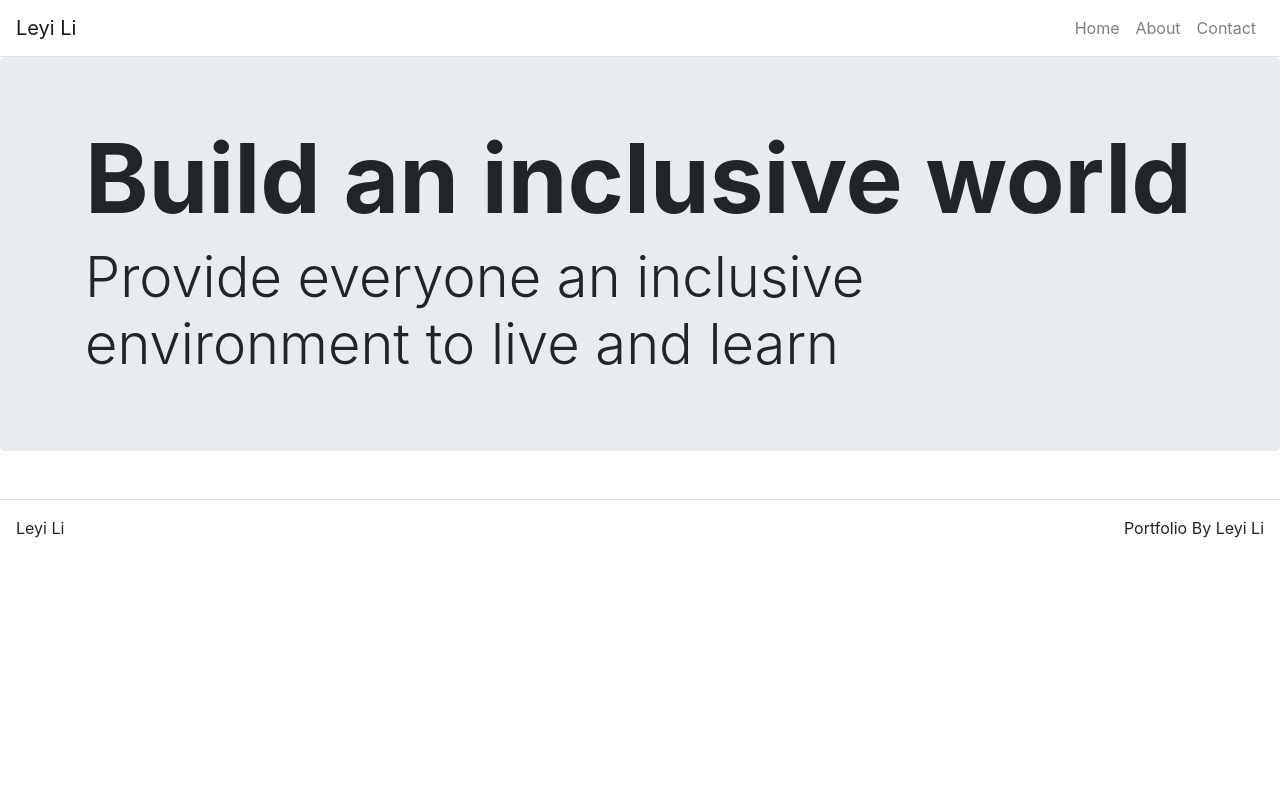
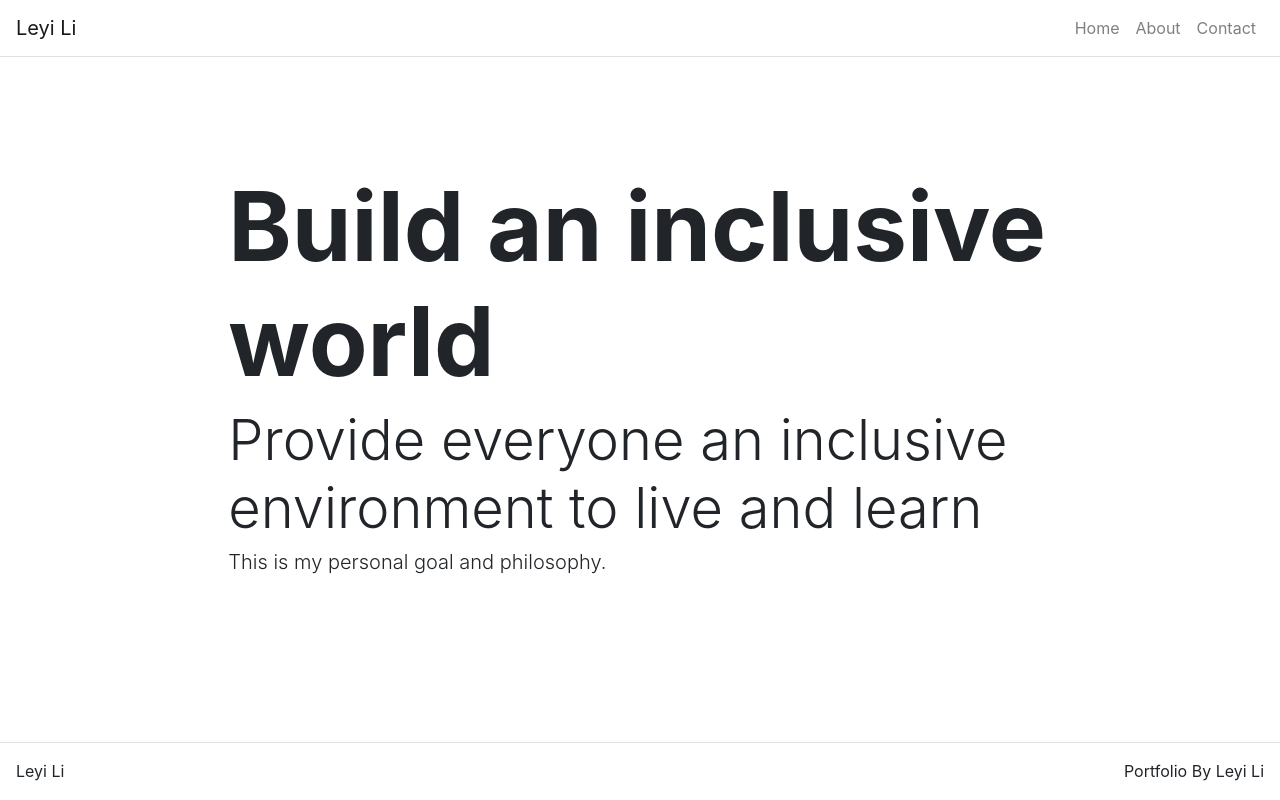
Before and after one commit to Leyla-Li/Leyi-Li-Portfolio-React, a React (Create React App) app in the folder portfolio/: page / in a window 1280 px wide. Built offline with nearby package versions, Linux system fonts and the light colour scheme.

Commit message:
finish styling hero component

```diff
--- a/portfolio/src/App.js
+++ b/portfolio/src/App.js
@@ -54,7 +54,7 @@ class App extends React.Component {
               </Navbar.Collapse>
             </Navbar>
 
-            <Route path="/" exact render={() => <HomePage title={this.state.home.title} subTitle={this.state.home.subTitle} text={this.state.text} />} />
+            <Route path="/" exact render={() => <HomePage title={this.state.home.title} subTitle={this.state.home.subTitle} text={this.state.home.text} />} />
             <Route path="/about" render={() => <AboutPage title={this.state.about.title} />} />
             <Route path="/contact" render={() => <ContactPage title={this.state.contact.title} />} />
 
--- a/portfolio/src/components/Hero.js
+++ b/portfolio/src/components/Hero.js
@@ -6,10 +6,10 @@ import Col from 'react-bootstrap/Col';
 
 function Hero(props){
   return(
-    <Jumbotron>
-      <Container>
-        <Row>
-          <Col>
+    <Jumbotron className="bg-transparent jumbotron-fluid">
+      <Container fluid={true}>
+        <Row className="justify-content-center py-5">
+          <Col md={8} sm={12}>
             { props.title && <h1 className="display-1 font-weight-bolder">{props.title}</h1>}
             { props.subTitle && <h3 className="display-4 font-weight-light">{props.subTitle}</h3>}
             { props.text && <h3 className="lead font-weight-light">{props.text}</h3>}
```
